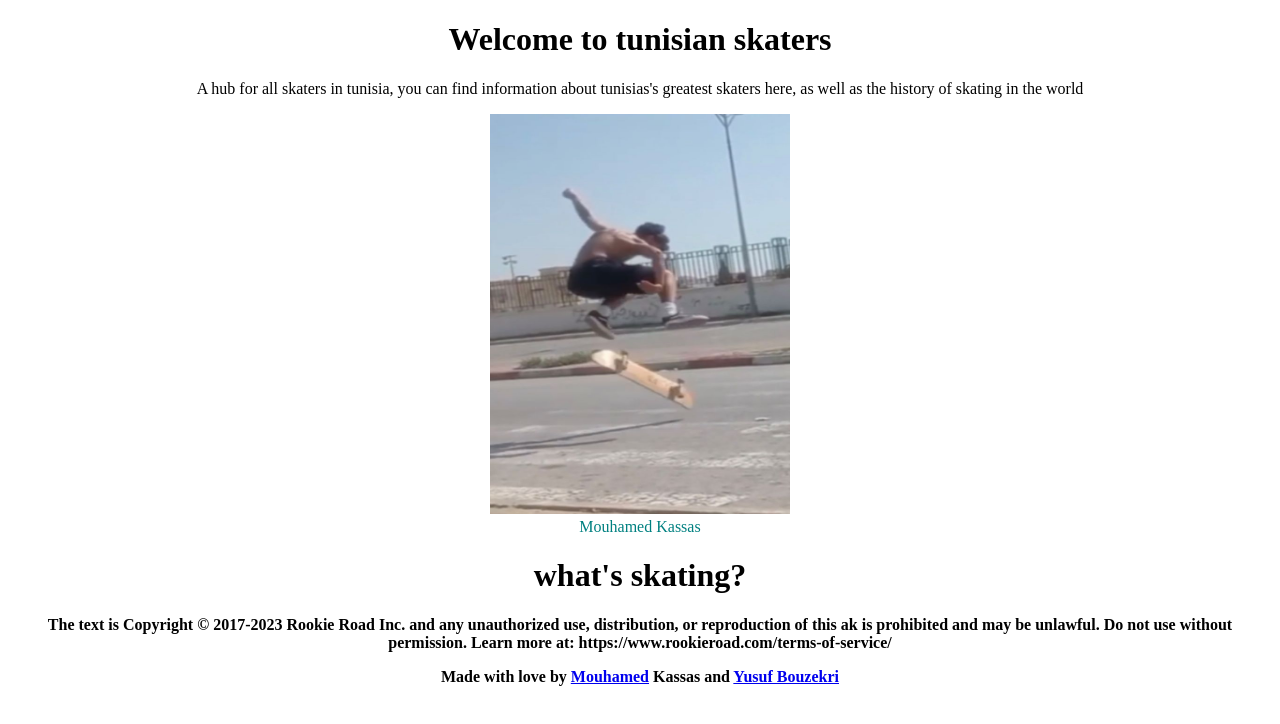
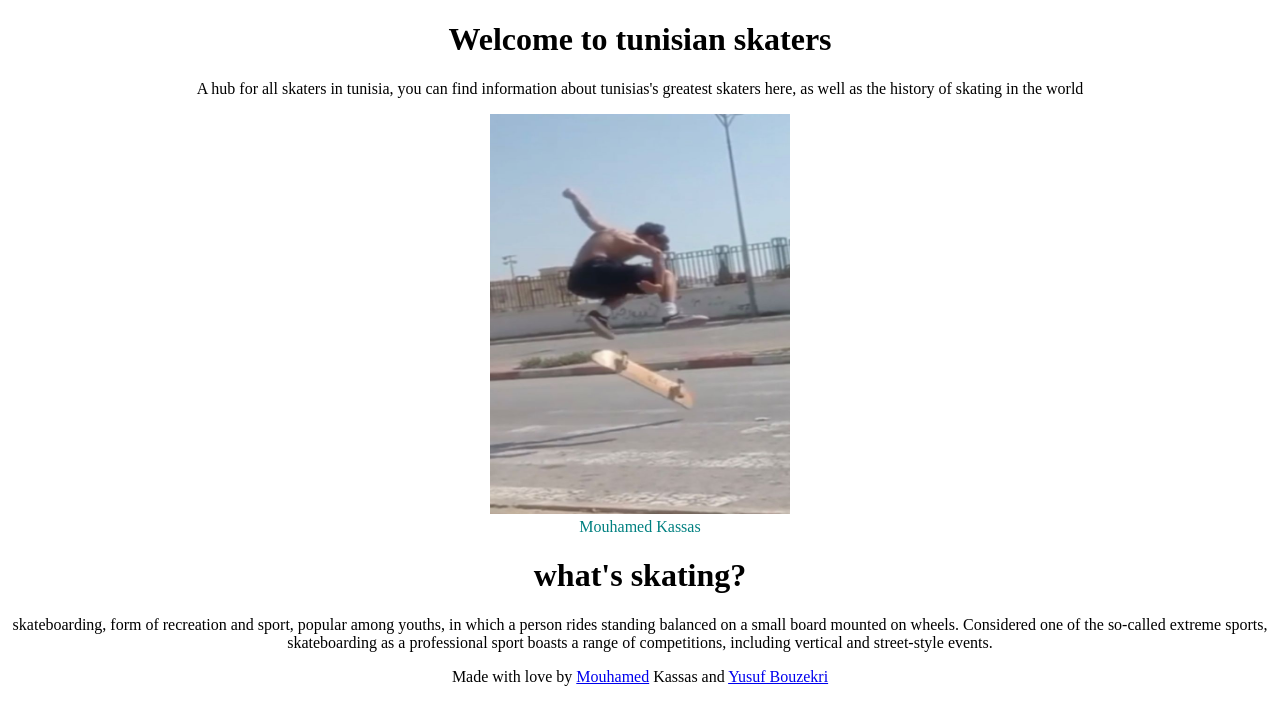
Before and after one commit to spcbfr/tunisian-skaters, a plain HTML site: page index.html in a window 1280 px wide. Drawn offline with Linux system fonts and the light colour scheme.

Commit message:
Update index.html

```diff
--- a/index.html
+++ b/index.html
@@ -15,7 +15,7 @@
     <figcaption class="caption">Mouhamed Kassas</figcaption>
 </figure>
     <h1>what's skating?</h1>
-    <p><b>The text is Copyright &copy; 2017-2023 Rookie Road Inc. and any unauthorized use, distribution, or reproduction of this ak is prohibited and may be unlawful. Do not use without permission. Learn more at: https://www.rookieroad.com/terms-of-service/<b></p>
+    <p>skateboarding, form of recreation and sport, popular among youths, in which a person rides standing balanced on a small board mounted on wheels. Considered one of the so-called extreme sports, skateboarding as a professional sport boasts a range of competitions, including vertical and street-style events.</p>
  <footer>
     Made with love by <a href="https://instagram.com/med.kassas">Mouhamed</a> Kassas and <a href="https://yusuf.fyi">Yusuf Bouzekri</a>
  </footer>
```
